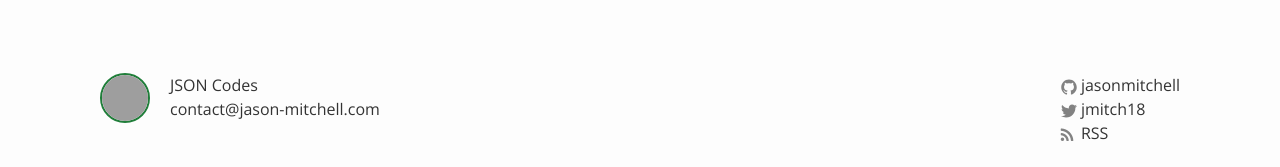
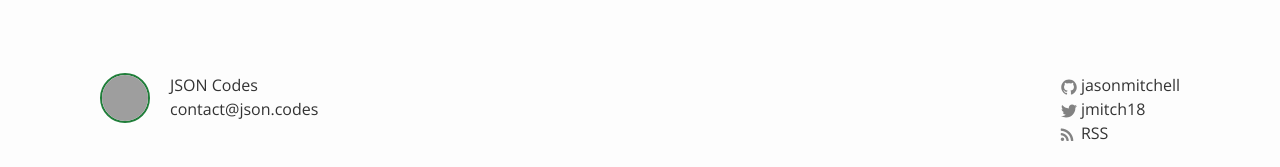
Before and after one commit to jsoncodes/jsoncodes.github.io, a Jekyll site: the page built from index.html, in a window 1280 px wide and 900 px high, scrolled down 671 px. Shown: the part 730-897 px from the top of the window. Built offline with Jekyll 4.4.1, drawn with Linux system fonts in a browser that asks for light colours; nearby versions of some CDN libraries; grey boxes are pictures that could not be loaded.

Commit message:
Updating contact email

```diff
--- a/_config.yml
+++ b/_config.yml
@@ -1,7 +1,7 @@
 # Site settings
 #permalink: /blog/:categories/:title
 title: JSON Codes
-email: contact@jason-mitchell.com
+email: contact@json.codes
 description: >
   Irish software developer in Yorkshire.  Amateur Domain Driven Designer.
 baseurl: "" # the subpath of your site, e.g. /blog/
```
